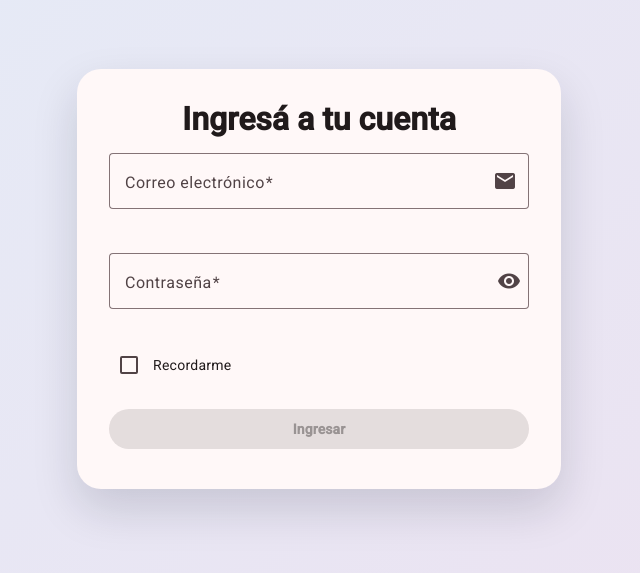
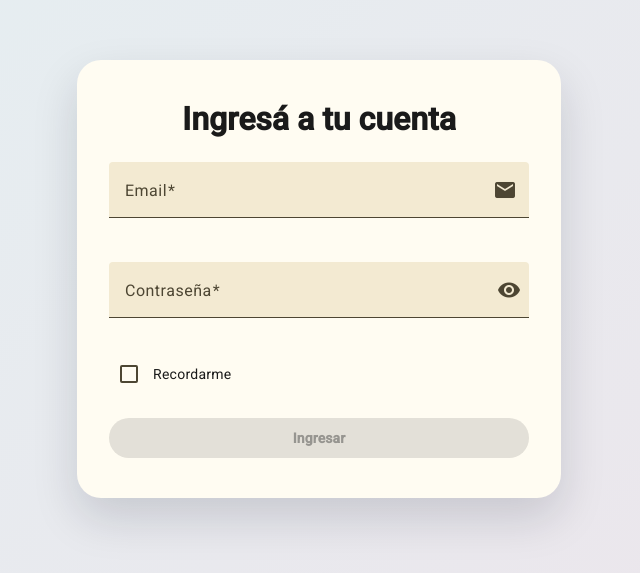
Before and after one commit to NiFoox/rateup-frontend, an Angular app: page /login in a window 1280 px wide. Shown: the part 153-726 px from the top of the page, without its empty margins (321-961 px from the left). Built offline with nearby package versions, Linux system fonts and the light colour scheme.

Commit message:
feat: refactor login component and routes, update styles, and remove unused dashboard component

```diff
--- a/src/app/app.routes.ts
+++ b/src/app/app.routes.ts
@@ -5,7 +5,7 @@ export const routes: Routes = [
   {
     path: 'login',
     loadComponent: () =>
-      import('./features/auth/login/login.component').then((m) => m.LoginComponent)
+      import('./features/auth/pages/login/login.component').then((m) => m.LoginComponent)
   },
   {
     path: 'users',
--- a/src/app/features/auth/login/login.component.html
+++ /dev/null
@@ -1,99 +0,0 @@
-<div class="login-container">
-  <form
-    class="login-form"
-    [formGroup]="form"
-    (ngSubmit)="submit()"
-    novalidate
-    aria-label="Formulario de inicio de sesión"
-  >
-    <h1 class="login-title">Ingresá a tu cuenta</h1>
-
-    <mat-form-field appearance="outline" class="form-field">
-      <mat-label>Correo electrónico</mat-label>
-      <input
-        matInput
-        type="email"
-        formControlName="email"
-        required
-        autocomplete="email"
-        aria-required="true"
-        [attr.aria-invalid]="form.controls.email.invalid && form.controls.email.touched"
-        [attr.aria-describedby]="
-          form.controls.email.invalid && form.controls.email.touched ? 'email-errors' : null
-        "
-      />
-      <mat-icon matSuffix aria-hidden="true">mail</mat-icon>
-      @if (form.controls.email.touched && form.controls.email.invalid) {
-        <mat-error id="email-errors" aria-live="assertive">
-          @if (form.controls.email.hasError('required')) {
-            <span>El correo electrónico es obligatorio.</span>
-          } @else if (form.controls.email.hasError('email')) {
-            <span>Ingresá un correo electrónico válido.</span>
-          }
-        </mat-error>
-      }
-    </mat-form-field>
-
-    <mat-form-field appearance="outline" class="form-field">
-      <mat-label>Contraseña</mat-label>
-      <input
-        matInput
-        [type]="isPasswordHidden() ? 'password' : 'text'"
-        formControlName="password"
-        required
-        autocomplete="current-password"
-        aria-required="true"
-        [attr.aria-invalid]="form.controls.password.invalid && form.controls.password.touched"
-        [attr.aria-describedby]="
-          form.controls.password.invalid && form.controls.password.touched ? 'password-errors' : null
-        "
-      />
-      <button
-        mat-icon-button
-        matSuffix
-        type="button"
-        (click)="togglePasswordVisibility()"
-        [attr.aria-label]="isPasswordHidden() ? 'Mostrar contraseña' : 'Ocultar contraseña'"
-        [attr.aria-pressed]="!isPasswordHidden()"
-      >
-        <mat-icon aria-hidden="true">{{ isPasswordHidden() ? 'visibility' : 'visibility_off' }}</mat-icon>
-      </button>
-      @if (form.controls.password.touched && form.controls.password.invalid) {
-        <mat-error id="password-errors" aria-live="assertive">
-          @if (form.controls.password.hasError('required')) {
-            <span>La contraseña es obligatoria.</span>
-          } @else if (form.controls.password.hasError('minlength')) {
-            <span>La contraseña debe tener al menos 8 caracteres.</span>
-          }
-        </mat-error>
-      }
-    </mat-form-field>
-
-    <mat-checkbox
-      formControlName="rememberMe"
-      aria-label="Recordar mi sesión en este dispositivo"
-      class="remember-checkbox"
-    >
-      Recordarme
-    </mat-checkbox>
-
-    <button
-      mat-flat-button
-      color="primary"
-      class="submit-button"
-      type="submit"
-      [disabled]="isSubmitDisabled()"
-      aria-label="Ingresar"
-    >
-      @if (isLoading()) {
-        <mat-progress-spinner
-          diameter="20"
-          mode="indeterminate"
-          color="accent"
-          aria-hidden="true"
-        ></mat-progress-spinner>
-      }
-      <span class="submit-label">Ingresar</span>
-    </button>
-  </form>
-</div>
--- /dev/null
+++ b/src/app/features/auth/pages/login/login.component.html
@@ -0,0 +1,98 @@
+<div class="login-container">
+  <form
+    class="login-form"
+    [formGroup]="form"
+    (ngSubmit)="submit()"
+    novalidate
+    aria-label="Formulario de inicio de sesión"
+  >
+    <h1 class="login-title">Ingresá a tu cuenta</h1>
+
+      <mat-form-field appearance="fill">
+        <mat-label>Email</mat-label>
+        <input
+          id="email"
+          matInput
+          type="email"
+          formControlName="email"
+          required
+          autocomplete="email"
+          aria-required="true"
+          aria-label="Email"
+          [attr.aria-invalid]="(form.get('email')?.invalid && form.get('email')?.touched) ? 'true' : 'false'"
+          [attr.aria-describedby]="(form.get('email')?.invalid && form.get('email')?.touched) ? 'email-errors' : null"
+          placeholder="Email"
+        />
+        <mat-icon matSuffix aria-hidden="true">mail</mat-icon>
+        @if (form.get('email')?.touched && form.get('email')?.invalid) {
+          <mat-error id="email-errors">Correo inválido.</mat-error>
+        }
+      </mat-form-field>
+      <mat-form-field appearance="fill">
+        <mat-label>Contraseña</mat-label>
+        <input
+          id="password"
+          matInput
+          [type]="isPasswordHidden() ? 'password' : 'text'"
+          formControlName="password"
+          required
+          autocomplete="current-password"
+          aria-required="true"
+          aria-label="Contraseña"
+          [attr.aria-invalid]="form.controls.password.invalid && form.controls.password.touched"
+          [attr.aria-describedby]="
+            form.controls.password.invalid && form.controls.password.touched ? 'password-errors' : null
+          "
+        />
+
+        <button
+          mat-icon-button
+          matSuffix
+          type="button"
+          (click)="togglePasswordVisibility()"
+          aria-label="{{ isPasswordHidden() ? 'Mostrar contraseña' : 'Ocultar contraseña' }}"
+          [attr.aria-pressed]="!isPasswordHidden()"
+        >
+          <mat-icon aria-hidden="true">
+            {{ isPasswordHidden() ? 'visibility' : 'visibility_off' }}
+          </mat-icon>
+        </button>
+      @if (form.controls.password.touched && form.controls.password.invalid) {
+        <mat-error id="password-errors" aria-live="assertive">
+          @if (form.controls.password.hasError('required')) {
+            <span>La contraseña es obligatoria.</span>
+          } @else if (form.controls.password.hasError('minlength')) {
+            <span>La contraseña debe tener al menos 8 caracteres.</span>
+          }
+        </mat-error>
+      }
+    </mat-form-field>
+
+    <mat-checkbox
+      formControlName="rememberMe"
+      aria-label="Recordar mi sesión en este dispositivo"
+      class="remember-checkbox"
+    >
+      Recordarme
+    </mat-checkbox>
+
+    <button
+      mat-flat-button
+      color="primary"
+      class="submit-button"
+      type="submit"
+      [disabled]="isSubmitDisabled()"
+      aria-label="Ingresar"
+    >
+      @if (isLoading()) {
+        <mat-progress-spinner
+          diameter="20"
+          mode="indeterminate"
+          color="accent"
+          aria-hidden="true"
+        ></mat-progress-spinner>
+      }
+      <span class="submit-label">Ingresar</span>
+    </button>
+  </form>
+</div>
--- a/src/app/features/auth/login/login.component.ts
+++ b/src/app/features/auth/pages/login/login.component.ts
@@ -22,8 +22,8 @@ import { takeUntilDestroyed } from '@angular/core/rxjs-interop';
 import { finalize } from 'rxjs';
 import { toSignal } from '@angular/core/rxjs-interop';
 import { map, startWith } from 'rxjs/operators';
-import { AuthService } from '../../../core/auth/auth.service';
-import { LoginRequest } from '../../../core/auth/auth.models';
+import { AuthService } from '../../../../core/auth/auth.service';
+import { LoginRequest } from '../../../../core/auth/auth.models';
 
 interface MockHttpError extends Error {
   status: number;
--- a/src/app/features/users/users.component.scss
+++ b/src/app/features/users/users.component.scss
@@ -71,8 +71,9 @@
 
   .actions {
     display: flex;
-    align-items: center;
-    gap: 8px;
+    align-self: center;
+    flex-wrap: wrap;
+    gap: 4px;
   }
 
   .empty-state {
--- a/src/app/features/users/users.form-dialog.html
+++ b/src/app/features/users/users.form-dialog.html
@@ -3,25 +3,25 @@
   <mat-dialog-content>
     <div class="field-group">
       <mat-form-field appearance="fill">
-        <mat-label>Nombre</mat-label>
-        <input matInput formControlName="name" required />
-        <mat-error *ngIf="form.controls.name.hasError('required')">
+        <mat-label id="nameLabel">Nombre</mat-label>
+        <input
+          matInput
+          formControlName="name"
+          required
+          aria-required="true"
+          aria-labelledby="nameLabel"
+          placeholder="Nombre"
+        />
+        <mat-error *ngIf="form.get('name')?.touched && form.get('name')?.hasError('required')">
           El nombre es obligatorio.
-        </mat-error>
-        <mat-error *ngIf="form.controls.name.hasError('minlength')">
-          Debe tener al menos 3 caracteres.
         </mat-error>
       </mat-form-field>
 
       <mat-form-field appearance="fill">
         <mat-label>Email</mat-label>
-        <input matInput formControlName="email" type="email" required />
-        <mat-error *ngIf="form.controls.email.hasError('required')">
-          El email es obligatorio.
-        </mat-error>
-        <mat-error *ngIf="form.controls.email.hasError('email')">
-          Ingresa un email válido.
-        </mat-error>
+        <input matInput formControlName="email" type="email" required aria-label="Email" />
+        <mat-error *ngIf="form.get('email')?.hasError('required')">El email es obligatorio.</mat-error>
+        <mat-error *ngIf="form.get('email')?.hasError('email')">Ingresa un email válido.</mat-error>
       </mat-form-field>
 
       <mat-form-field appearance="fill">
@@ -37,10 +37,17 @@
       </mat-form-field>
 
       <mat-slide-toggle formControlName="active">Activo</mat-slide-toggle>
-
-      <mat-form-field appearance="fill" *ngIf="data.mode === 'create'">
-        <mat-label>Contraseña</mat-label>
-        <input matInput formControlName="password" type="password" />
+      <mat-form-field appearance="fill">
+        <mat-label id="passwordLabel">Contraseña</mat-label>
+        <input
+          matInput
+          type="password"
+          formControlName="password"
+          required
+          aria-required="true"
+          aria-labelledby="passwordLabel"
+          placeholder="Contraseña"
+        />
         <mat-hint>Opcional. Por defecto será "Demo1234".</mat-hint>
       </mat-form-field>
     </div>
--- a/src/styles.scss
+++ b/src/styles.scss
@@ -1,39 +1,75 @@
-
-// Include theming for Angular Material with `mat.theme()`.
-// This Sass mixin will define CSS variables that are used for styling Angular Material
-// components according to the Material 3 design spec.
-// Learn more about theming and how to use it for your application's
-// custom components at https://material.angular.dev/guide/theming
 @use '@angular/material' as mat;
 
+/* 1) Tema base M3 */
 html {
-  @include mat.theme((
-    color: (
-      primary: mat.$rose-palette,
-      tertiary: mat.$red-palette,
-    ),
-    typography: Roboto,
-    density: 0,
-  ));
+  @include mat.theme((color: (theme-type: light),
+      typography: Roboto,
+      density: 0,
+    ));
+}
+
+/* 2) Paleta “Boca” completa: primario azul y resto amarillo/dorado */
+:root {
+  /* Primary (azul Boca) */
+  --mat-sys-primary: #0033A0;
+  --mat-sys-on-primary: #FFFFFF;
+  --mat-sys-primary-container: #D6E2FF;
+  --mat-sys-on-primary-container: #001A4B;
+
+  /* Secondary (amarillito suave) */
+  --mat-sys-secondary: #FFD54F;
+  --mat-sys-on-secondary: #000000;
+  --mat-sys-secondary-container: #FFF3BF;
+  --mat-sys-on-secondary-container: #3D2E00;
+
+  /* Tertiary (dorado) */
+  --mat-sys-tertiary: #FFCC00;
+  --mat-sys-on-tertiary: #000000;
+  --mat-sys-tertiary-container: #FFE680;
+  --mat-sys-on-tertiary-container: #3D2E00;
+
+  /* Error (default razonable) */
+  --mat-sys-error: #B3261E;
+  --mat-sys-on-error: #FFFFFF;
+  --mat-sys-error-container: #F9DEDC;
+  --mat-sys-on-error-container: #410E0B;
+
+  /* Superficies cálidas y contornos */
+  --mat-sys-surface: #FFFCF2;
+  --mat-sys-on-surface: #1A1A1A;
+  --mat-sys-surface-variant: #F3EAD2;
+  --mat-sys-on-surface-variant: #4D4633;
+  --mat-sys-background: #FFFCF2;
+  --mat-sys-on-background: #1A1A1A;
+  --mat-sys-outline: #8A7A4E;
+  --mat-sys-outline-variant: #DFD3AE;
+
+  /* Inversos y utilitarios */
+  --mat-sys-inverse-surface: #2B2B2B;
+  --mat-sys-inverse-on-surface: #F6F6F6;
+  --mat-sys-inverse-primary: #ADC6FF;
+  --mat-sys-shadow: #000000;
+  --mat-sys-scrim: #000000;
+  --mat-sys-surface-tint: var(--mat-sys-primary);
+
+  /* Niveles de contenedor de superficie */
+  --mat-sys-surface-container-lowest: #FFFFFF;
+  --mat-sys-surface-container-low: #FFF9EC;
+  --mat-sys-surface-container: #FFF4DB;
+  --mat-sys-surface-container-high: #FFF0CD;
+  --mat-sys-surface-container-highest: #FFEABA;
+}
+
+/* Base opcional */
+html,
+body {
+  height: 100%;
 }
 
 body {
-  // Default the application to a light color theme. This can be changed to
-  // `dark` to enable the dark color theme, or to `light dark` to defer to the
-  // user's system settings.
+  margin: 0;
+  font-family: Roboto, "Helvetica Neue", sans-serif;
   color-scheme: light;
-
-  // Set a default background, font and text colors for the application using
-  // Angular Material's system-level CSS variables. Learn more about these
-  // variables at https://material.angular.dev/guide/system-variables
   background-color: var(--mat-sys-surface);
   color: var(--mat-sys-on-surface);
-  font: var(--mat-sys-body-medium);
-
-  // Reset the user agent margin.
-  margin: 0;
 }
-/* You can add global styles to this file, and also import other style files */
-
-html, body { height: 100%; }
-body { margin: 0; font-family: Roboto, "Helvetica Neue", sans-serif; }
```
Also changed, not shown: src/app/features/dashboard/dashboard.component.html (deleted, +0 -7 lines), src/app/features/dashboard/dashboard.component.ts (deleted, +0 -20 lines), src/app/features/auth/pages/login/login.component.scss (renamed from src/app/features/auth/login/login.component.scss).
